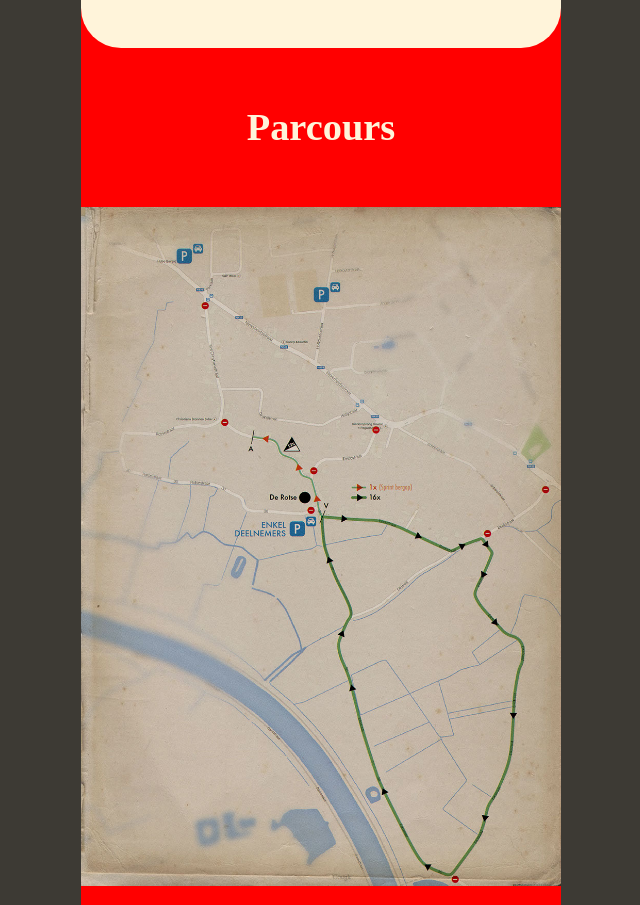
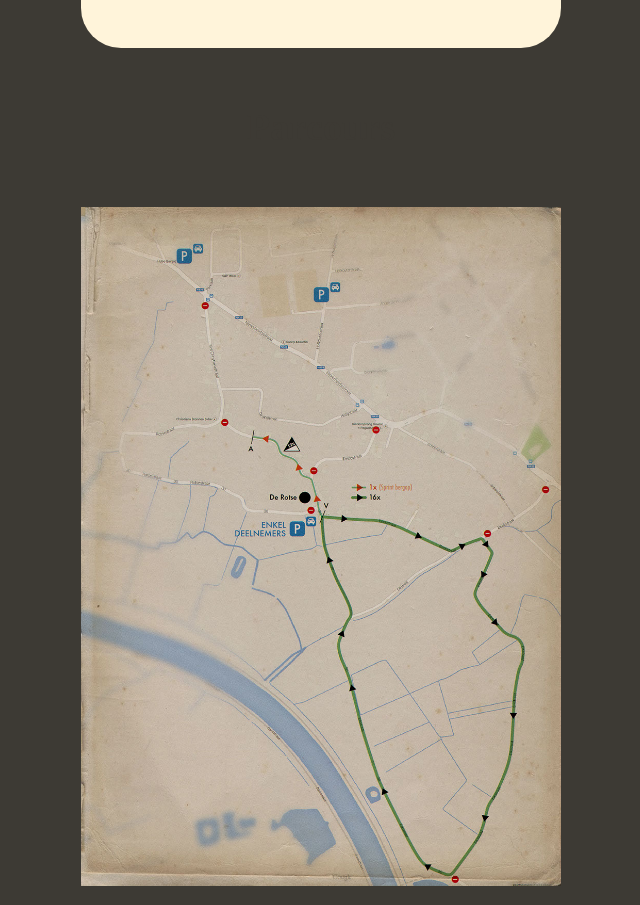
Before and after one commit to TijsM/el-toro-next, a Next.js app: page / in a window 1280 px wide. Shown: the part 1627-2532 px from the top of the page, without its empty margins (319-959 px from the left). Built offline with nearby package versions, Linux system fonts and the light colour scheme.

Commit message:
fix: refactor blocks to be full width

```diff
--- a/src/app/page.tsx
+++ b/src/app/page.tsx
@@ -42,5 +42,4 @@ const StMain = styled.main`
 
 const StContent = styled.div`
   margin: 0 400px;
-  background-color: red;
 `;
--- a/src/components/Parcours.tsx
+++ b/src/components/Parcours.tsx
@@ -6,9 +6,7 @@ import { H2 } from "../styled-components/Types";
 export const Parcours = () => {
   return (
     <StSection>
-      <H2 id="parcoursHead" className="textYellow">
-        Parcours
-      </H2>
+      <H2>Parcours</H2>
       <StImageContainer>
         <Image
           id="plannetje"
--- a/src/components/Rules.tsx
+++ b/src/components/Rules.tsx
@@ -5,7 +5,7 @@ import { H2, H3 } from "../styled-components/Types";
 
 export const Rules = () => {
   return (
-    <StSection id="praktisch">
+    <StSection>
       <H2>Praktisch</H2>
       <StContent>
         <StContentBlock>
--- a/src/components/SignUps.tsx
+++ b/src/components/SignUps.tsx
@@ -41,7 +41,7 @@ const StInfo = styled.p`
 const StSignUpContainer = styled.div`
   background-color: #fff4da;
   height: 300px;
-  width: 70%;
+  width: 100%;
   display: flex;
   justify-content: center;
   align-items: center;
--- a/src/components/calendar/CalendarItem.tsx
+++ b/src/components/calendar/CalendarItem.tsx
@@ -18,9 +18,7 @@ export const CalendarItem = ({
       <span>{time}</span>
       <div>
         <div>{title}</div>
-        {description && (
-          <StDistance className="distance">{description}</StDistance>
-        )}
+        {description && <StDistance>{description}</StDistance>}
       </div>
     </StContainer>
   );
```
